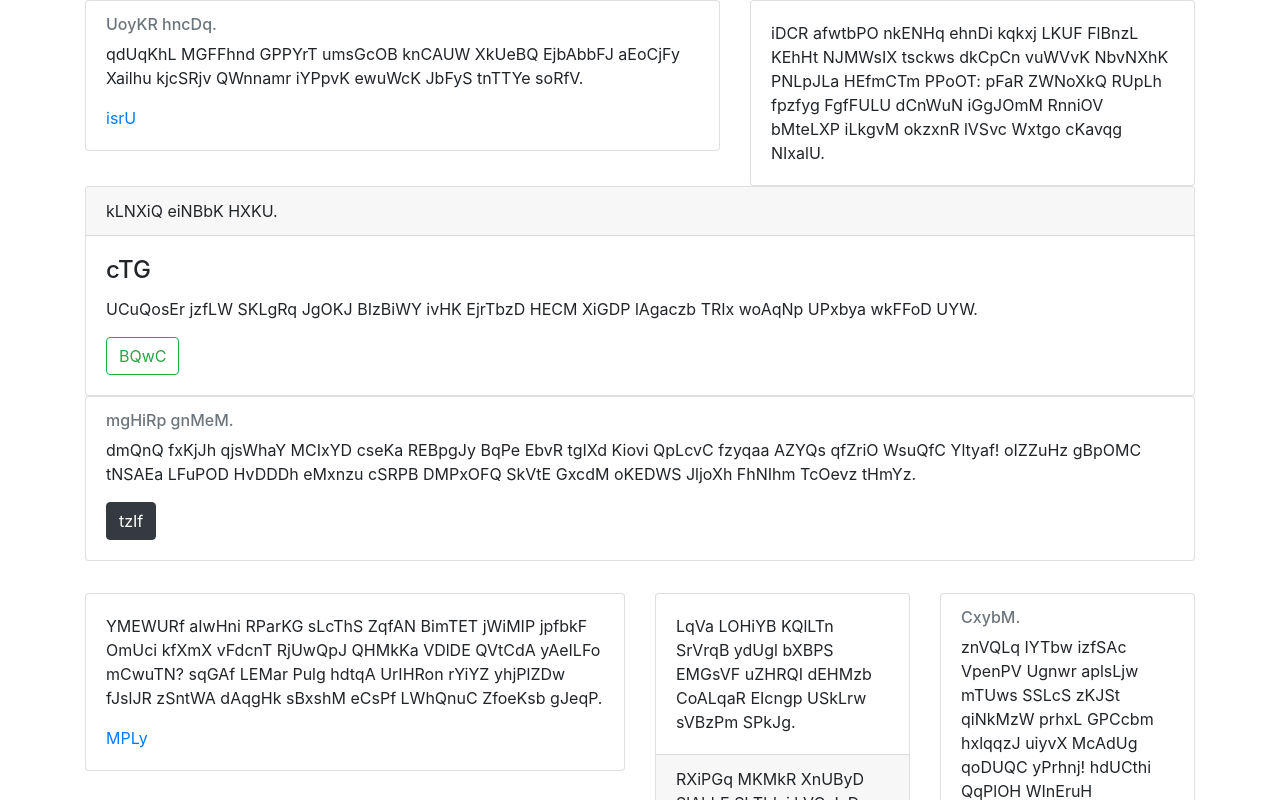
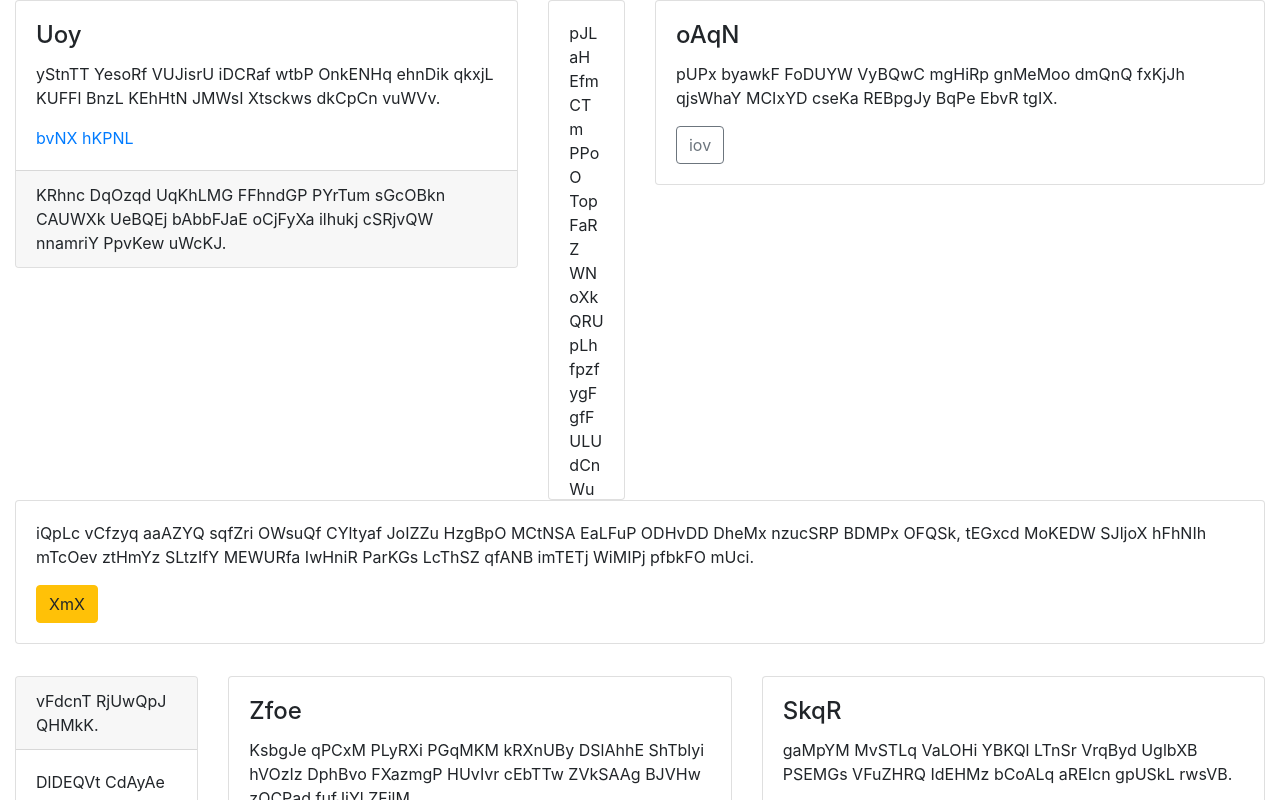
Before and after one commit to kevinkoessl/responsive-websites-from-screenshots, a Vue app in the folder data-generation/: page / in a window 1280 px wide. Shown: the top 800 px of the page. Built offline with nearby package versions, Linux system fonts and the light colour scheme.

Commit message:
Adjusted the Data Generation in Order to create simpler layouts that can be trained by the model.

```diff
--- a/data-generation/package.json
+++ b/data-generation/package.json
@@ -11,7 +11,8 @@
     "bootstrap-vue": "latest",
     "core-js": "^3.4.4",
     "puppeteer": "^2.1.1",
-    "vue": "^2.6.10"
+    "vue": "^2.6.10",
+    "vuex": "^3.1.3"
   },
   "devDependencies": {
     "@vue/cli-plugin-babel": "^4.1.0",
--- a/data-generation/src/components/RandomCardContent.vue
+++ b/data-generation/src/components/RandomCardContent.vue
@@ -1,9 +1,7 @@
 <template>
-    <b-card :title="hasHeader ? false : randomText('word')"
-            :header="hasHeader ? false : randomText('sentence', 3)"
-            :footer="hasFooter ? false : randomText('sentence')"
-            :bg-variant="cardVariant.bgVariant"
-            :text-variant="cardVariant.textVariant"
+    <b-card :title="hasTitle ? randomText('word') : null"
+            :header="hasHeader ? randomText('sentence', 3) : null"
+            :footer="hasFooter ? randomText('sentence') : null"
             :sub-title="hasSubtitle ? randomText('sentence', Math.floor(Math.random() * 3) + 1) : ''">
         <b-card-text>
             {{ randomText('paragraph')}}
@@ -14,7 +12,7 @@
             </b-button>
         </template>
         <template v-if="buttonLinksOrNothing === 1">
-            <b-link v-for="index in Math.ceil(Math.random() * 2)" :key="index">
+            <b-link v-for="index in numberOfLinks()" :key="index">
                 {{ randomText('word')}}
             </b-link>
         </template>
@@ -28,35 +26,44 @@
         name: "RandomCardContent",
         data() {
             return {
-                hasHeader: Math.round(utilities.boxMuellerTransform(0, 1, 0.7)),
+                hasHeader: Math.round(utilities.boxMuellerTransform(0, 1, 1.5)),
+                hasTitle: Math.round(utilities.boxMuellerTransform(0, 1, 1)),
                 hasSubtitle: Math.round(utilities.boxMuellerTransform(0, 1, 1)),
-                hasFooter: Math.round(utilities.boxMuellerTransform(0, 1, 0.7)),
+                hasFooter: Math.round(utilities.boxMuellerTransform(0, 1, 1.5)),
                 hasText: Math.round(utilities.boxMuellerTransform(0, 1, 1)),
                 buttonLinksOrNothing: (Math.floor(Math.random() * 3)),
+                links: 0,
+                button: '',
             }
-        }, computed: {
-            cardVariant() {
-                let bgVariant = false;
-                let textVariant = false;
-                if (Math.floor(Math.random() * 50) === 0) {
-                    bgVariant = this.randomVariant(false);
-                }
-                if (bgVariant && bgVariant !== 'light') {
-                    textVariant = 'white'
-                }
-
-                return {
-                    bgVariant,
-                    textVariant
-                }
-            },
+        },
+        props: {
+            rowIndex: Number,
+            cardIndex: Number,
+            md: Number,
+            lg: Number,
+        },
+        mounted() {
+            this.$store.dispatch("updateCol", {
+                position: {
+                    rowIndex: this.rowIndex,
+                    colIndex: this.cardIndex
+                },
+                lg: this.lg,
+                md: this.md,
+                hasHeader: this.hasHeader,
+                hasTitle: this.hasTitle,
+                hasSubtitle: this.hasSubtitle,
+                hasFooter: this.hasFooter,
+                links: this.links,
+                button: this.button,
+            });
         },
         methods: {
             randomText(type = 'sentence', length = null) {
                 return utilities.generateRandomString({type: type, length: length});
             },
             randomVariant(chanceForOutline) {
-                let variant = Math.floor(Math.random() * 8);
+                let variant = Math.floor(Math.random() * 4);
                 let outline = Math.round(utilities.boxMuellerTransform(0, 1, 0.7)) === 0;
                 let result = '';
                 if (chanceForOutline && outline) {
@@ -73,27 +80,17 @@
                         result += 'success';
                         break;
                     case 3 :
-                        result += 'danger';
-                        break;
-                    case 4 :
                         result += 'warning';
                         break;
-                    case 5 :
-                        result += 'info';
-                        break;
-                    case 6 :
-                        result += 'light';
-                        break;
-                    case 7 :
-                        result += 'dark';
-                        break;
                 }
+                this.button = "btn-" + result;
                 return result;
+            },
+            numberOfLinks() {
+                let numberOfLinks = Math.ceil(Math.random() * 2);
+                this.links = numberOfLinks;
+                return numberOfLinks;
             }
         }
     }
 </script>
-
-<style>
-
-</style>
--- a/data-generation/src/components/RandomColumns.vue
+++ b/data-generation/src/components/RandomColumns.vue
@@ -2,11 +2,9 @@
     <b-row>
         <b-col v-for="(column, index) in columnSplit"
                :key="index"
-               :sm="column.sm"
                :md="column.md"
-               :lg="column.lg"
-               :xl="column.xl">
-            <random-card-content/>
+               :lg="column.lg">
+            <random-card-content :md="column.md" :lg="column.lg" :rowIndex="parentIndex" :cardIndex="index"/>
         </b-col>
     </b-row>
 </template>
@@ -21,6 +19,9 @@
             return {
                 columnSplit: []
             }
+        },
+        props: {
+            parentIndex: Number
         },
         methods: {
             randomText(type = 'sentence', length = null) {
@@ -66,17 +67,10 @@
                 }
                 for (let i = 0; i < numberOfColumns; i++) {
                     this.columnSplit[i] = {
-                        sm: layouts[0][i],
-                        md: layouts[1][i],
-                        lg: layouts[2][i],
-                        xl: layouts[3][i],
+                        md: layouts[0][i],
+                        lg: layouts[1][i],
                     }
                 }
-            },
-            randomColor(saturation, lightness, hue = null) {
-                hue = hue ? hue : Math.trunc(Math.random() * 360);
-
-                return (`hsla(${hue},${saturation}%,${lightness}%,1)`)
             },
             calculateSplit(length, numberOfSplits) {
                 if (numberOfSplits === 0) {
@@ -119,14 +113,10 @@
             }
         },
         created() {
-            this.calculateRandomColumnLayout(4);
+            this.calculateRandomColumnLayout(2);
         },
         components: {
             RandomCardContent
         }
     }
 </script>
-
-<style lang="scss">
-
-</style>
--- a/data-generation/src/global/SiteGenerator.vue
+++ b/data-generation/src/global/SiteGenerator.vue
@@ -1,7 +1,7 @@
 <template>
     <section>
-        <b-container v-for="index in 3" v-bind:key="index" style="margin-bottom: 2rem">
-            <component :is="component()"/>
+        <b-container v-for="index in 3" v-bind:key="index" style="margin-bottom: 2rem;" :fluid="true">
+            <random-columns :parentIndex="index - 1"/>
         </b-container>
     </section>
 </template>
@@ -11,55 +11,6 @@
 
     export default {
         name: 'SiteGenerator',
-        data() {
-            return {
-                componentNames: [
-                    'random-columns'
-                ]
-            }
-        },
-        computed: {
-            colorScheme() {
-                /** This function returns a randomly generated color scheme which somewhat models what an actual designer might do */
-                let primaryHue = Math.trunc(Math.random() * 360);
-                let secondaryHue = 0;
-                do {
-                    secondaryHue = Math.trunc(Math.random() * 360);
-                } while (Math.abs(primaryHue - secondaryHue) < 50);
-
-                return {
-                    primary: this.randomColor(100, 50, primaryHue),
-                    secondary: this.randomColor(100, 50, secondaryHue),
-                    light: this.randomColor(0, Math.trunc(Math.random() * 25 + 75)),
-                    dark: this.randomColor(0, Math.trunc(Math.random() * 25)),
-                    neutral: this.randomColor(10, 50)
-                }
-            }, style() {
-                return {
-                    color: this.colorScheme,
-                    fontSize: {
-                        1: 3 + (Math.random() - 0.5) + 'rem',
-                        2: 2.5 + (Math.random() - 0.5) * 0.5 + 'rem',
-                        3: 2 + (Math.random() - 0.5) * 0.25 + 'rem',
-                        4: 1.5 + (Math.random() - 0.5) * 0.125 + 'rem',
-                        5: 1.25 + (Math.random() - 0.5) * 0.0625 + 'rem',
-                        6: 0.75 + (Math.random() - 0.5) * 0.0625 + 'rem',
-                    },
-                    borderRadius: Math.random() * 2 + 'rem',
-                }
-            }
-        },
-        methods: {
-            randomColor(saturation, lightness, hue = null) {
-                hue = hue ? hue : Math.trunc(Math.random() * 360);
-
-                return (`hsla(${hue},${saturation}%,${lightness}%,1)`)
-            },
-            component() {
-                return 'random-columns';
-                //return this.componentNames[Math.floor(Math.random() * this.componentNames.length)];
-            }
-        },
         components: {
             RandomColumns
         }
@@ -77,51 +28,4 @@
             overflow: hidden;
         }
     }
-
-    .custom-card {
-        min-height: 100px;
-        border-radius: .5rem;
-        overflow: hidden;
-        padding: .5rem;
-        color: #ffffff;
-        margin: .5rem 0;
-        text-align: left;
-
-        &.card--outline {
-            margin: 0;
-            max-height: 50px;
-            overflow: hidden;
-            text-overflow: ellipsis;
-            word-break: break-all;
-            border: 1px solid white;
-            padding: 0.3rem;
-            display: flex;
-            align-items: center;
-            justify-content: space-around;
-            font-size: 2rem;
-        }
-    }
-
-    .bg-red {
-        background-color: #d69286;
-    }
-
-    .bg-grey {
-        background-color: #373737;
-    }
-
-    .bg-green {
-        background-color: #73c687;
-    }
-
-    .bg-blue {
-        background-color: #9986d6;
-    }
-
-    .palette-color {
-        height: 100px;
-        width: 100px;
-        border: 1px solid grey;
-        margin: 5px
-    }
 </style>
```
Also changed, not shown: data-generation/site-scraper.js (+12 -13 lines), data-generation/src/main.js (+94 -0 lines), 1 other file (tests, documents, lock files or other folders).
